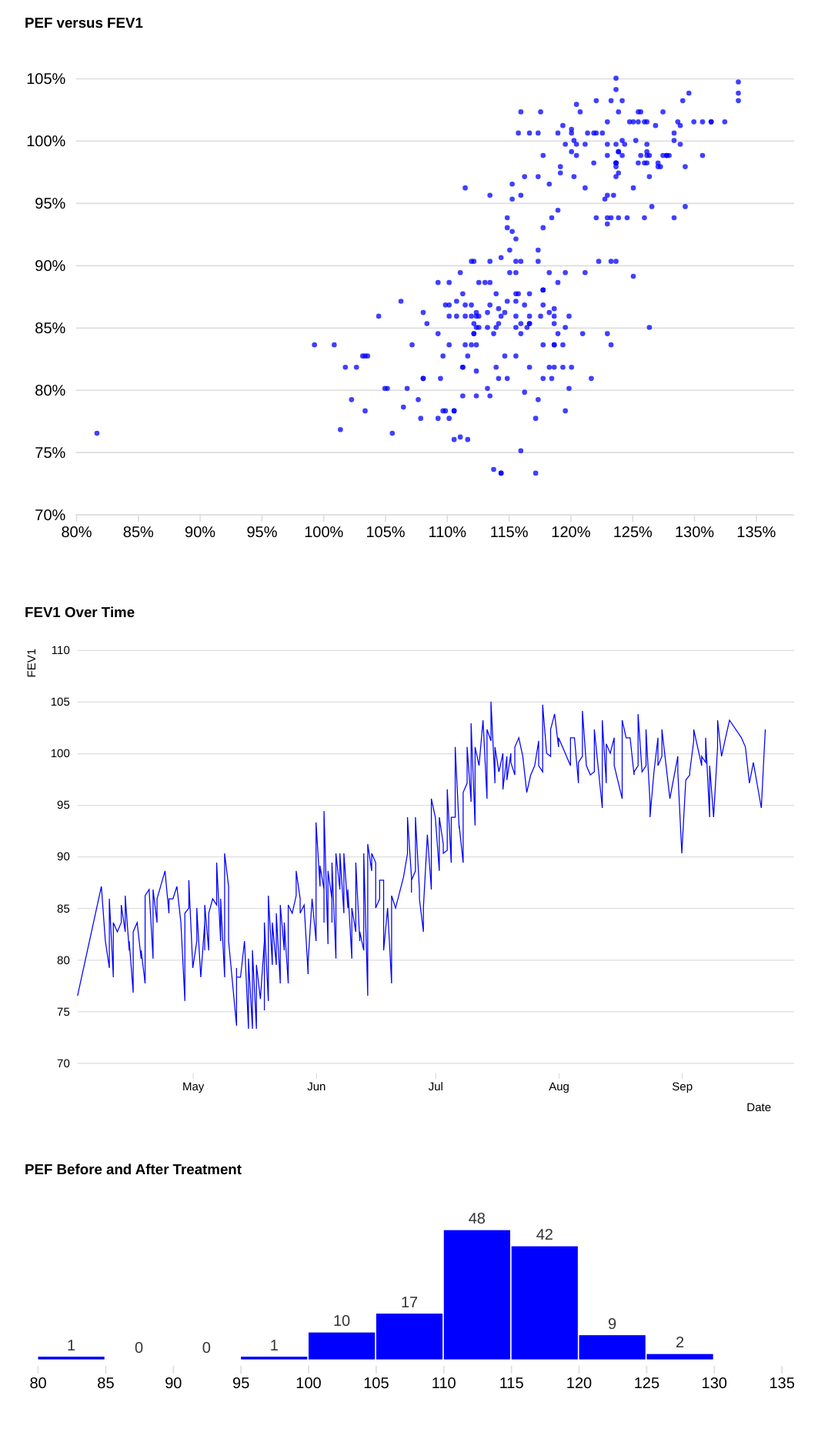
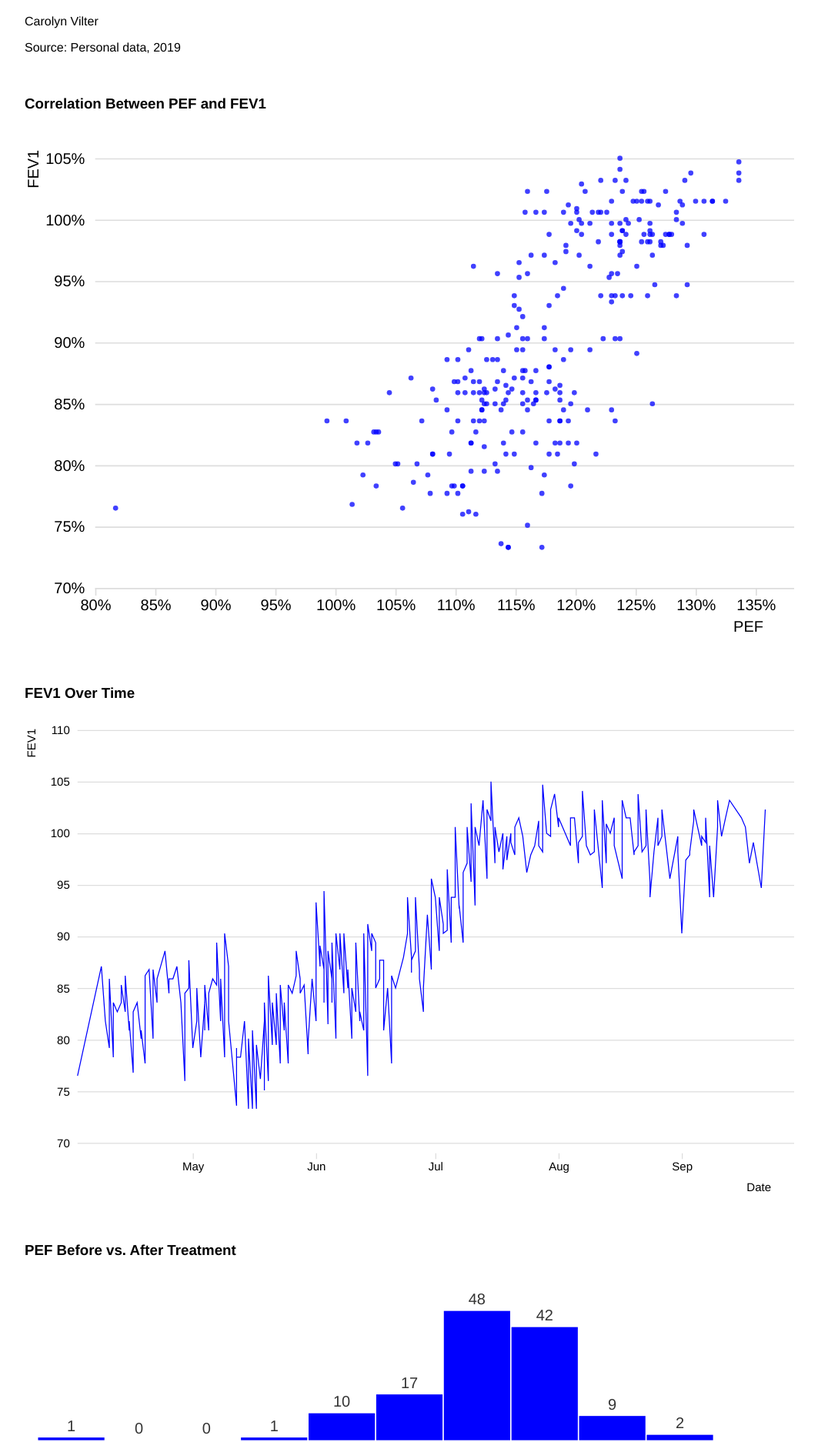
Before and after one commit to cvilter/CAPP30239_FA22, a plain HTML site: page project/project.html in a window 1280 px wide. Shown: the part 61-1935 px from the top of the page at 77% size, without its empty margins (108-1171 px from the left). Drawn offline with nearby package versions, Linux system fonts and the light colour scheme.

Commit message:
Axis labels, titles

```diff
--- a/project/bar.js
+++ b/project/bar.js
@@ -13,7 +13,7 @@ d3.csv("data/clean/bar_data.csv").then(data => {
     // establish constaints for svg, range (below)
     const height = 600,
           width = 800,
-          margin = ({ top: 25, right: 30, bottom: 35, left: 50 })
+          margin = ({ top: 25, right: 30, bottom: 45, left: 50})
 
     // set up svg - references the "chart" ID in homework.html
     let svg = d3.select("#bar")
--- a/project/histogram.js
+++ b/project/histogram.js
@@ -59,4 +59,14 @@ d3.json('data/clean/hist_before.json').then((data) => {
     .attr("text-anchor", "middle")
     .attr("fill", "#333");
 
+  // label
+  svg.append("text")
+    .attr("class", "x-label")
+    .attr("text-anchor", "end")
+    .attr("x", 59)
+    .attr("y", height)
+    .attr("dx", "0.5em")
+    .attr("dy", "-0.5em")
+    .text("PEF Before");
+
 });
--- a/project/histogram2.js
+++ b/project/histogram2.js
@@ -59,4 +59,14 @@ d3.json('data/clean/hist_after.json').then((data) => {
       .attr("text-anchor", "middle")
       .attr("fill", "#333");
 
+    // label
+    svg.append("text")
+      .attr("class", "x-label")
+      .attr("text-anchor", "end")
+      .attr("x", 48)
+      .attr("y", height)
+      .attr("dx", "0.5em")
+      .attr("dy", "-0.5em")
+      .text("PEF After");
+
   });
--- a/project/project.html
+++ b/project/project.html
@@ -7,7 +7,7 @@
   <meta name="viewport" content="width=device-width, initial-scale=1.0">
   <title>Final Project</title>
   <link href="https://fonts.googleapis.com/css?family=Work+Sans:300,400,600" rel="stylesheet">
-  <link rel="stylesheet" href="../styles.css">
+  <link rel="stylesheet" href="styles.css">
   <style>
     * {
       font-family: Helvetica, Arial, sans-serif;
@@ -30,10 +30,13 @@
 <body>
   <div class="container">
     <h1>Lung Disease Diagnosis, Treatment, and Recovery</h1>
+    <p>Carolyn Vilter</p>
+    <p>Source: Personal data, 2019</p>
+    <br>
   </div>
 
   <div class="container">
-      <h3>PEF versus FEV1</h3>
+    <h3>Correlation Between PEF and FEV1</h3>
     <div id="scatter"></div>
     <br> <br>
   </div>
@@ -45,7 +48,7 @@
     </div>
 
     <div class="container">
-        <h3>PEF Before and After Treatment</h3>
+      <h3>PEF Before vs. After Treatment</h3>
       <div id="hist_before"></div>
       <div id="hist_after"></div>
       <br> <br>
--- a/project/scatter.js
+++ b/project/scatter.js
@@ -4,7 +4,7 @@ d3.csv('data/clean/scatter_data.csv').then(data => {
 
   let height = 400,
     width = 600,
-    margin = ({ top: 25, right: 30, bottom: 35, left: 40 });
+    margin = ({ top: 25, right: 30, bottom: 40, left: 55});
 
   const svg = d3.select("#scatter")
     .append("svg")
@@ -45,4 +45,23 @@ d3.csv('data/clean/scatter_data.csv').then(data => {
     .attr("r", 2)
     .attr("opacity", 0.75);
 
+  // labels
+  svg.append("text")
+    .attr("class", "x-label")
+    .attr("text-anchor", "end")
+    .attr("x", width - margin.right)
+    .attr("y", height)
+    .attr("dx", "0.5em")
+    .attr("dy", "-0.5em")
+    .text("PEF");
+
+  svg.append("text")
+    .attr("class", "y-label")
+    .attr("text-anchor", "end")
+    .attr("x", -margin.top/2)
+    .attr("dx", "-0.5em")
+    .attr("y", 11)
+    .attr("transform", "rotate(-90)")
+    .text("FEV1");
+
 });
```
Lines whose indentation alone changed are shown as unchanged.
